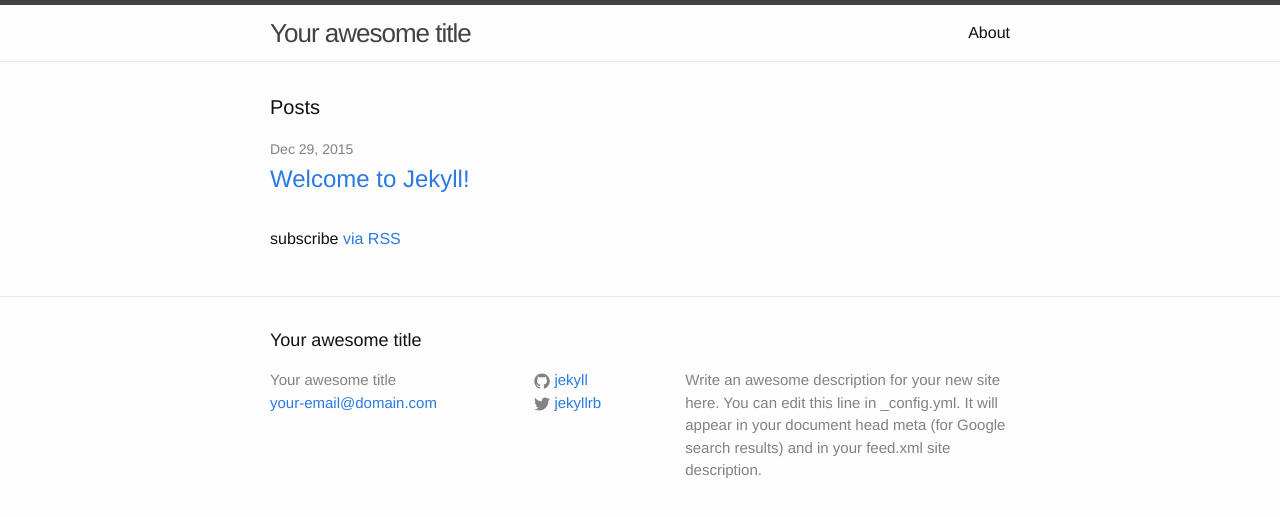
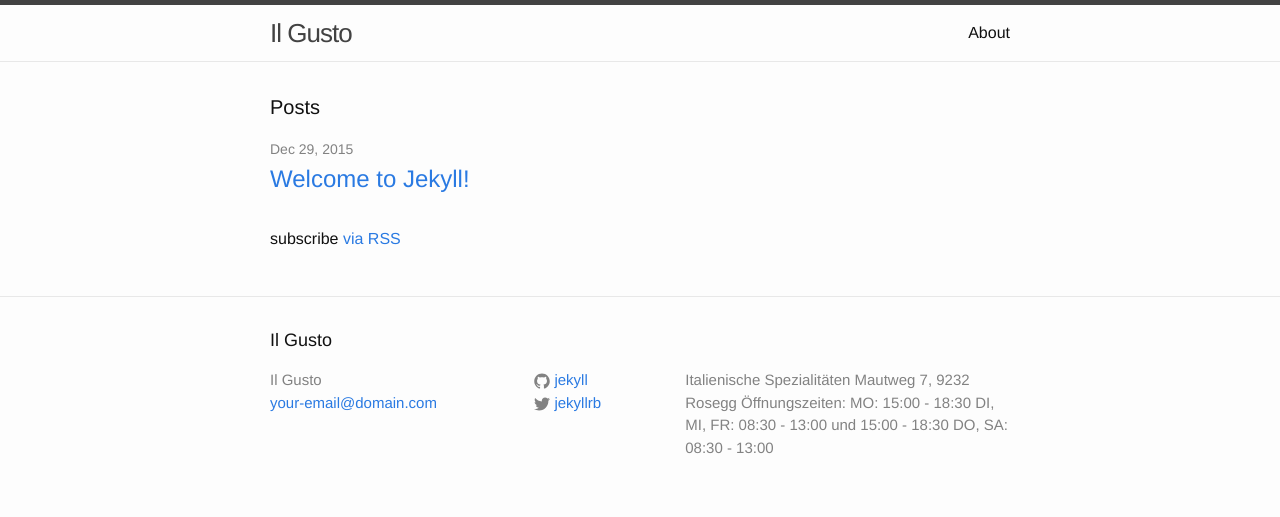
Before and after one commit to annakoe/il-gusto, a Jekyll site: the page built from index.html, in a window 1280 px wide. Shown: the top 517 px of the page. Built offline with Jekyll 4.4.1, drawn with Linux system fonts in a browser that asks for light colours.

Commit message:
updated config file and page description

```diff
--- a/_config.yml
+++ b/_config.yml
@@ -1,10 +1,14 @@
 # Site settings
-title: Your awesome title
+title: Il Gusto
 email: your-email@domain.com
 description: > # this means to ignore newlines until "baseurl:"
-  Write an awesome description for your new site here. You can edit this
-  line in _config.yml. It will appear in your document head meta (for
-  Google search results) and in your feed.xml site description.
+  Italienische Spezialitäten
+  Mautweg 7, 9232 Rosegg
+
+  Öffnungszeiten:
+  MO: 15:00 - 18:30
+  DI, MI, FR: 08:30 - 13:00 und 15:00 - 18:30
+  DO, SA: 08:30 - 13:00
 baseurl: "/il-gusto" # the subpath of your site, e.g. /blog/
 url: "http://yourdomain.com" # the base hostname & protocol for your site
 twitter_username: jekyllrb
```
